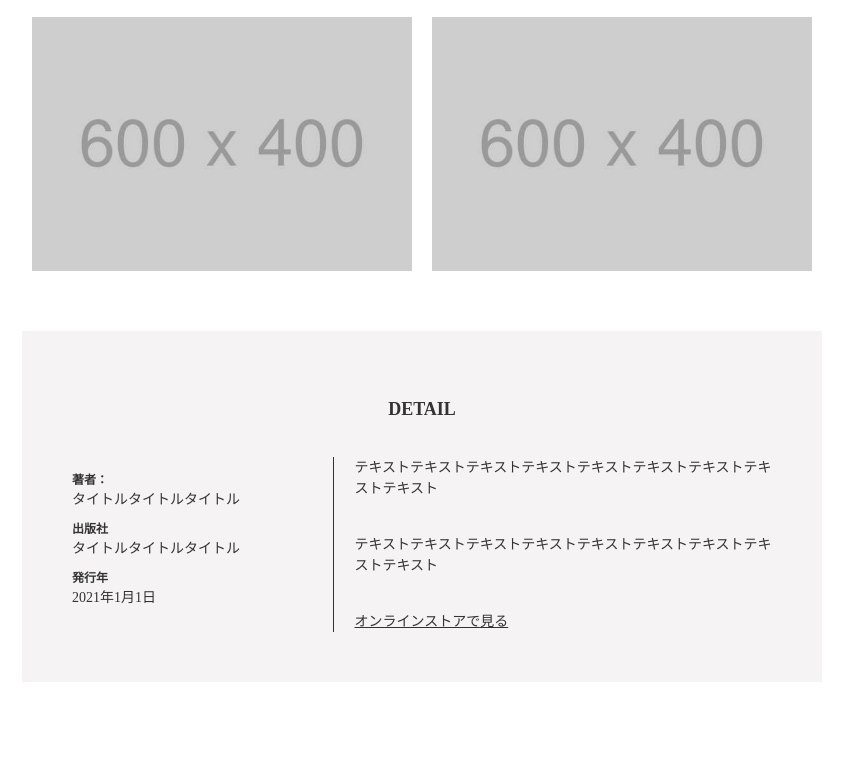
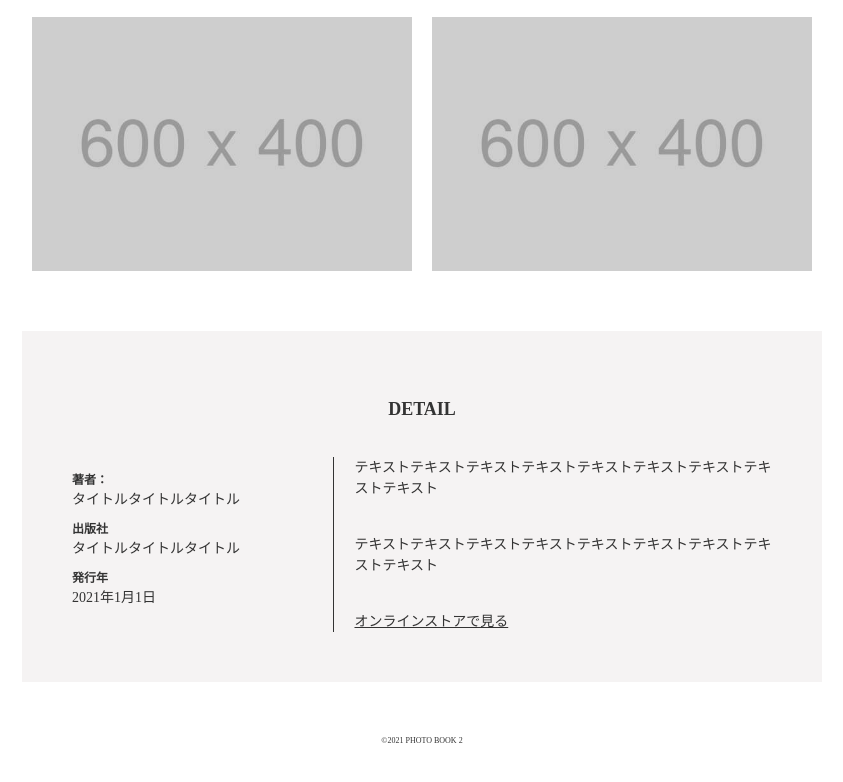
Before and after one commit to Nkot117/CopySite003, a plain HTML site: page index.html in a window 1280 px wide. Shown: the part 1305-2087 px from the top of the page, without its empty margins (218-1061 px from the left). Before the commit the page ends 2032 px from the top, so only its background shows below. Drawn offline with Linux system fonts and the light colour scheme.

Commit message:
footerのマークアップ

```diff
--- a/assets/css/style.css
+++ b/assets/css/style.css
@@ -161,3 +161,13 @@
 .detail-text a {
     vertical-align: bottom;
 }
+
+
+/*
+    Footer Style
+*/
+
+.footer {
+    margin-top: 5rem;
+    text-align: center;
+}
--- a/index.html
+++ b/index.html
@@ -91,12 +91,11 @@
                 </div>
             </div>
         </section>
+
+        <footer class="footer">
+            <small>&copy;2021 PHOTO BOOK 2</small>
+        </footer>
     </div>
-
-
-
-
-
 </body>
 
 </html>
```
